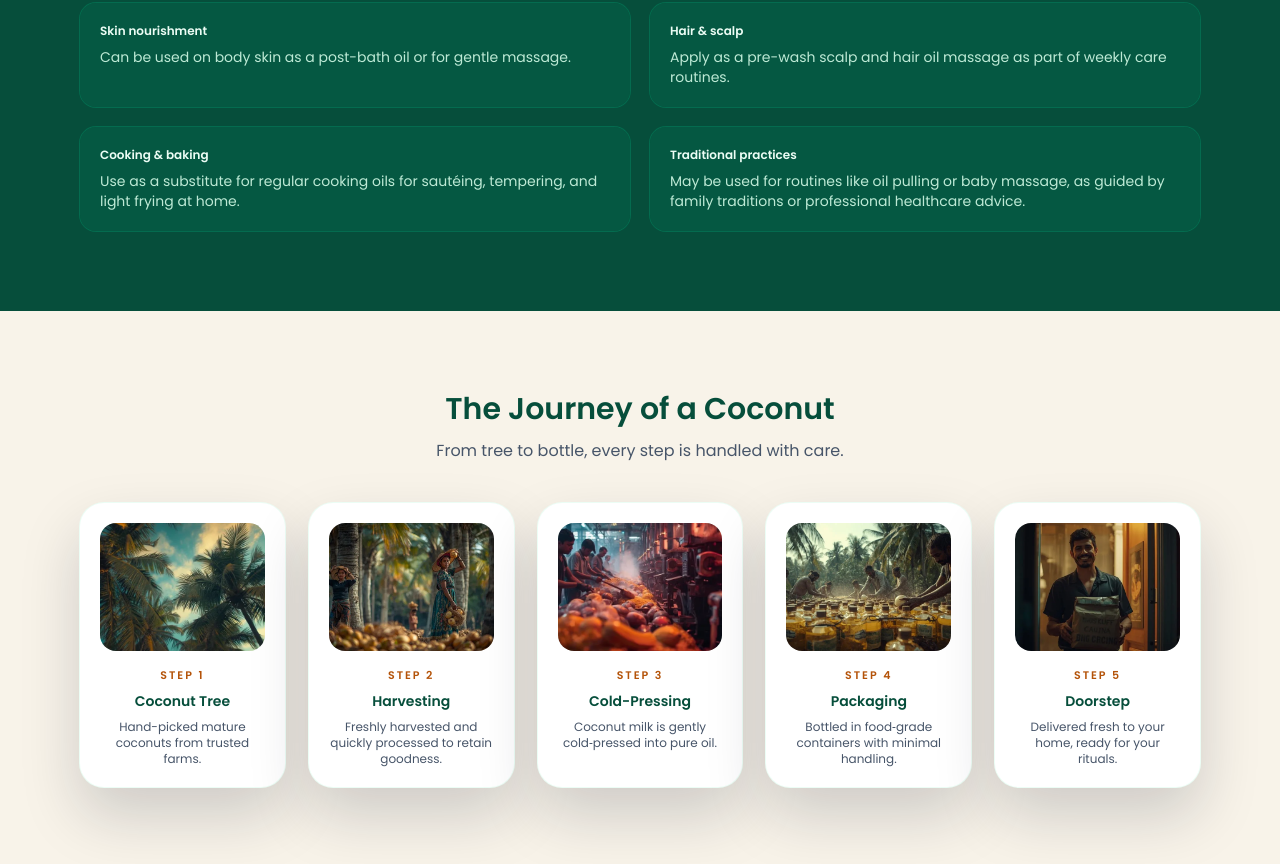
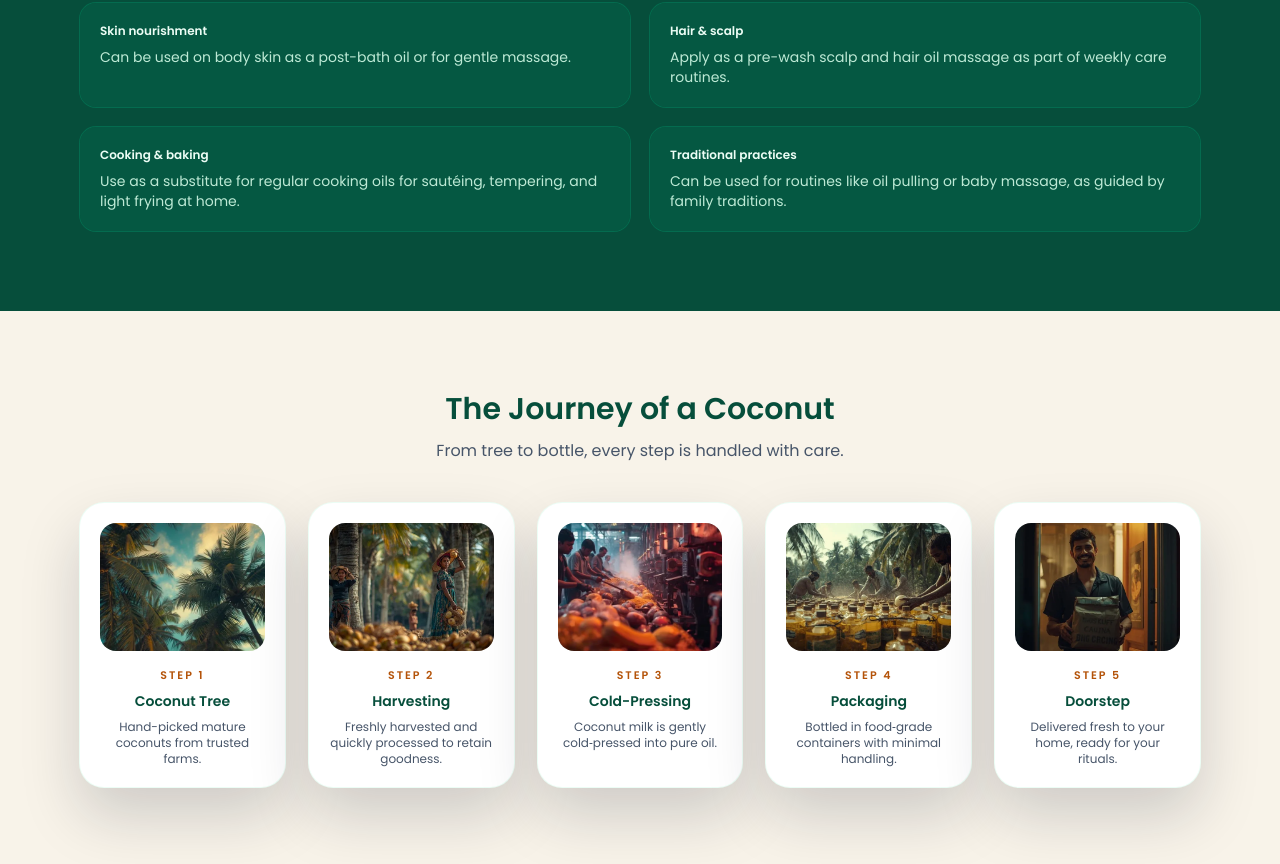
Before and after one commit to peteroyce/mysticoco-site, a website: page index.html in a window 1280 px wide. Shown: the part 1666-2530 px from the top of the page. Drawn offline with Linux system fonts and the light colour scheme.

Commit message:
Update traditional practices copy

```diff
--- a/index.html
+++ b/index.html
@@ -409,8 +409,8 @@
                 Traditional practices
               </p>
               <p class="mt-2 text-sm text-emerald-100/90">
-                May be used for routines like oil pulling or baby massage, as
-                guided by family traditions or professional healthcare advice.
+                Can be used for routines like oil pulling or baby massage, as
+                guided by family traditions.
               </p>
             </div>
           </div>
```
